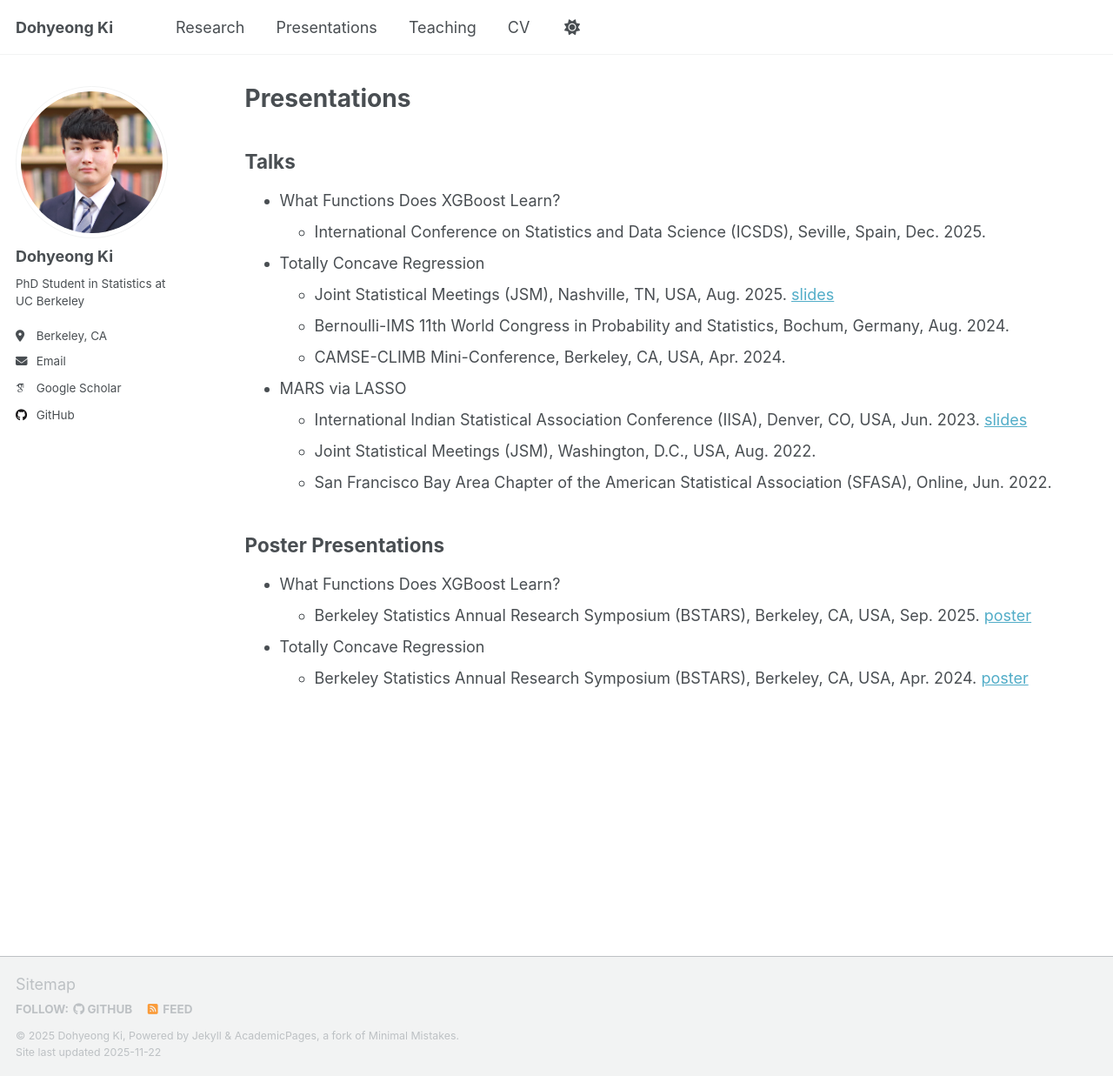
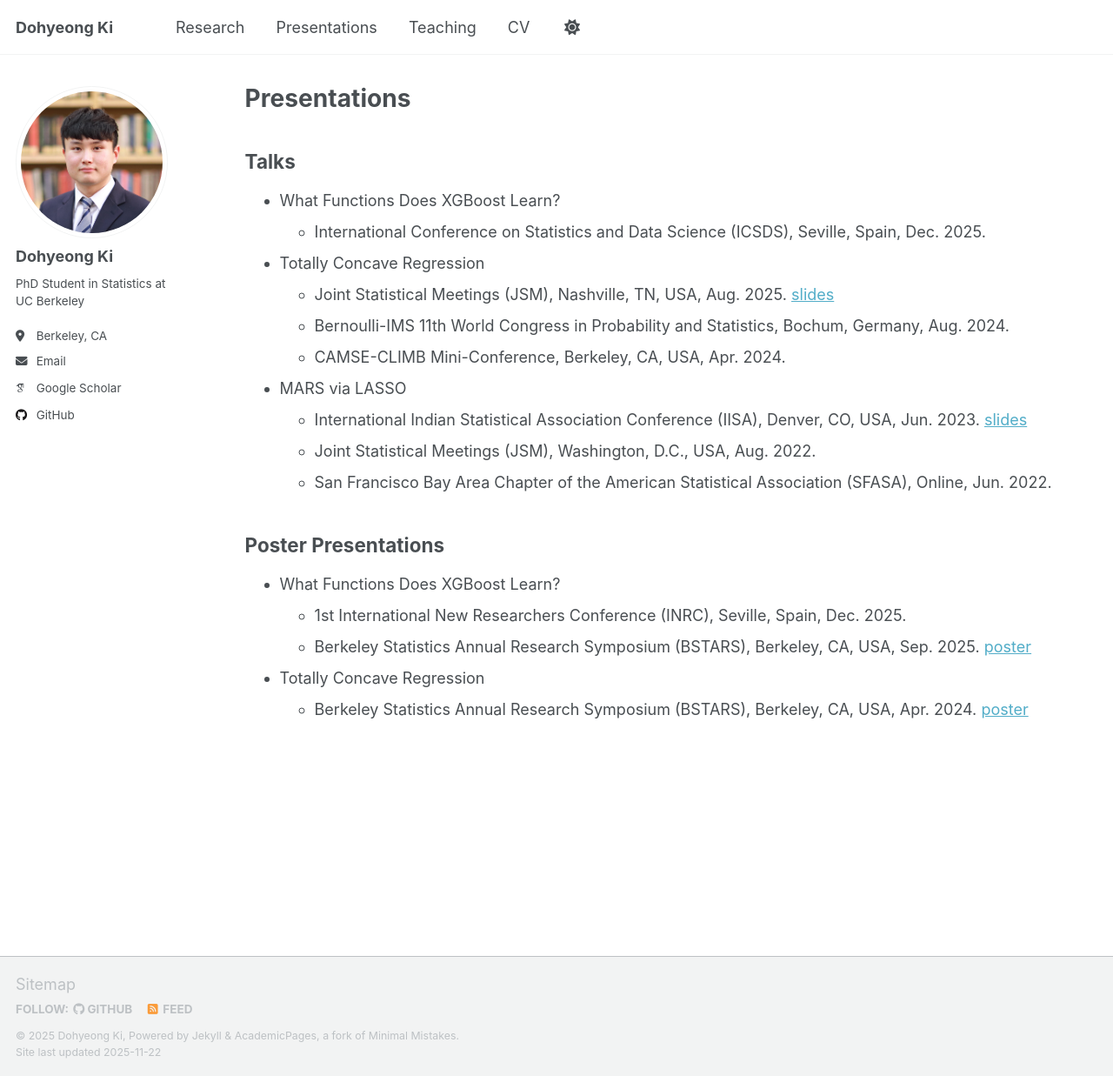
Before and after one commit to DohyeongKi/dohyeongki.github.io, a Jekyll site: the page built from _pages/talks.md, in a window 1280 px wide and 1237 px high. Shown: the whole window at 87% size. Built offline with Jekyll 4.4.1, drawn with Linux system fonts in a browser that asks for light colours; some web fonts are replaced; a script that is not in the unit is left out.

Commit message:
Update talks

```diff
--- a/_pages/talks.md
+++ b/_pages/talks.md
@@ -34,6 +34,7 @@ author_profile: true
 ## Poster Presentations
 
 - What Functions Does XGBoost Learn?
+  - 1st International New Researchers Conference (INRC), Seville, Spain, Dec. 2025.
   - Berkeley Statistics Annual Research Symposium (BSTARS), Berkeley, CA, USA, Sep. 2025. [poster](/files/BSTARS_Sep2025.pdf)
 
 - Totally Concave Regression
```
